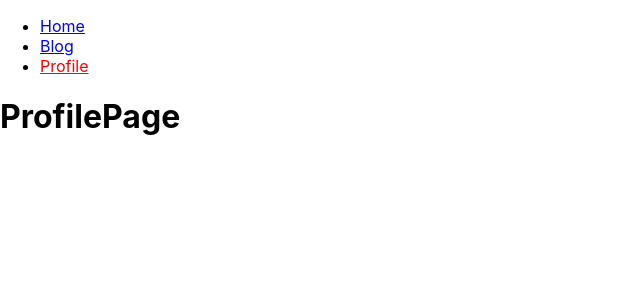
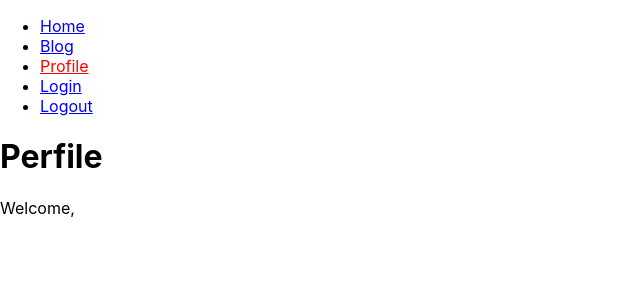
Before and after one commit to TomasOtano25/curso-react-router-proyecto1, a React (Create React App) app: page /#/profile in a window 1280 px wide. Shown: the top 300 px of the page, without its empty margins (0-640 px from the left). Built offline with nearby package versions, Linux system fonts and the light colour scheme.

Commit message:
clase 11 useAuth: login y logout

```diff
--- a/src/App.js
+++ b/src/App.js
@@ -6,6 +6,10 @@
 import { HomePage } from "./components/HomePage";
 import { Menu } from "./components/Menu";
 import { ProfilePage } from "./components/ProfilePage";
+import { LoginPage } from "./pages/LoginPage";
+import { LogoutPage } from "./pages/LogoutPage";
+
+import { AuthProvider } from "./components/auth/auth";
 
 // /#/ -> Home
 // /#/blog
@@ -17,8 +21,8 @@
   return (
     <>
       <HashRouter>
+        <AuthProvider>
           <Menu />
-
           <Routes>
             {/* Parte dinamica */}
             <Route path="/" element={<HomePage />} />
@@ -27,14 +31,14 @@
               <Route path=":slug" element={<BlogPost />} />
             </Route>
 
-          {/* <Route path="/blog/:slug" element={<BlogPost />} /> */}
-
+            <Route path="/login" element={<LoginPage />} />
+            <Route path="/logout" element={<LogoutPage />} />
             <Route path="/profile" element={<ProfilePage />} />
 
             <Route path="*" element={<p>Not found</p>} />
           </Routes>
-
           <footer></footer>
+        </AuthProvider>
       </HashRouter>
     </>
   );
--- a/src/components/Menu.js
+++ b/src/components/Menu.js
@@ -78,5 +78,13 @@
   to: "/profile",
   text: "Profile",
 });
+routes.push({
+  to: "/login",
+  text: "Login",
+});
+routes.push({
+  to: "/logout",
+  text: "Logout",
+});
 
 export { Menu };
--- a/src/components/ProfilePage.js
+++ b/src/components/ProfilePage.js
@@ -1,7 +1,15 @@
 import React from "react";
+import { useAuth } from "./auth/auth";
 
 function ProfilePage() {
-  return <h1>ProfilePage</h1>;
+  const auth = useAuth();
+
+  return (
+    <>
+      <h1>Perfile</h1>
+      <p>Welcome, {auth.user?.username}</p>
+    </>
+  );
 }
 
 export { ProfilePage };
--- /dev/null
+++ b/src/components/auth/auth.js
@@ -0,0 +1,30 @@
+import React, { useContext, useState } from "react";
+import { useNavigate } from "react-router-dom";
+
+const AuthContext = React.createContext();
+
+function AuthProvider({ children }) {
+  const navigate = useNavigate();
+  const [user, setUser] = useState(null);
+
+  const login = ({ username }) => {
+    setUser({ username });
+    navigate("/profile");
+  };
+
+  const logout = () => {
+    setUser(null);
+    navigate("/login");
+  };
+
+  const auth = { user, login, logout };
+
+  return <AuthContext.Provider value={auth}>{children}</AuthContext.Provider>;
+}
+
+function useAuth() {
+  const auth = useContext(AuthContext);
+  return auth;
+}
+
+export { AuthProvider, useAuth };
--- /dev/null
+++ b/src/pages/LoginPage.js
@@ -0,0 +1,32 @@
+import React, { useState } from "react";
+import { useAuth } from "../components/auth/auth";
+
+export function LoginPage() {
+  const auth = useAuth();
+
+  const [username, setUsername] = useState("");
+
+  const handleLogin = (e) => {
+    e.preventDefault();
+    auth.login({ username });
+  };
+
+  return (
+    <>
+      <h1>Login</h1>
+
+      <form onSubmit={handleLogin}>
+        <label>Escribe tu nombre de usuarios </label>
+        <input
+          type="text"
+          value={username}
+          onChange={(e) => {
+            setUsername(e.target.value);
+          }}
+        />
+
+        <button type="submit">Entrar</button>
+      </form>
+    </>
+  );
+}
--- /dev/null
+++ b/src/pages/LogoutPage.js
@@ -0,0 +1,22 @@
+import React from "react";
+import { useAuth } from "../components/auth/auth";
+
+export function LogoutPage() {
+  const auth = useAuth();
+
+  const handleLogin = (e) => {
+    e.preventDefault();
+    auth.logout();
+  };
+  return (
+    <>
+      <h1>Logout</h1>
+
+      <form onSubmit={handleLogin}>
+        <label>Seguro que quieres salir?</label>
+
+        <button type="submit">Salir</button>
+      </form>
+    </>
+  );
+}
```
Lines whose indentation alone changed are shown as unchanged.
